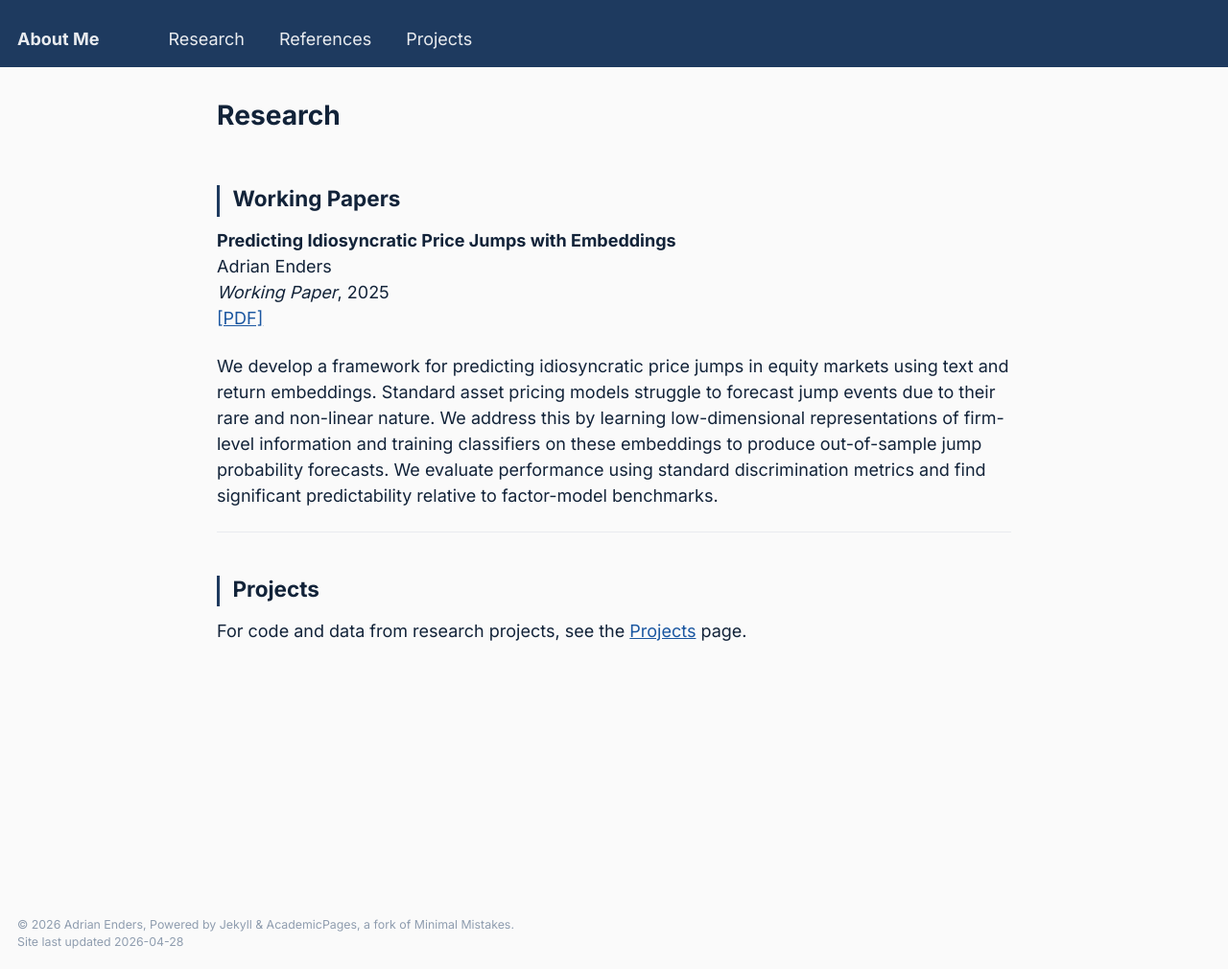
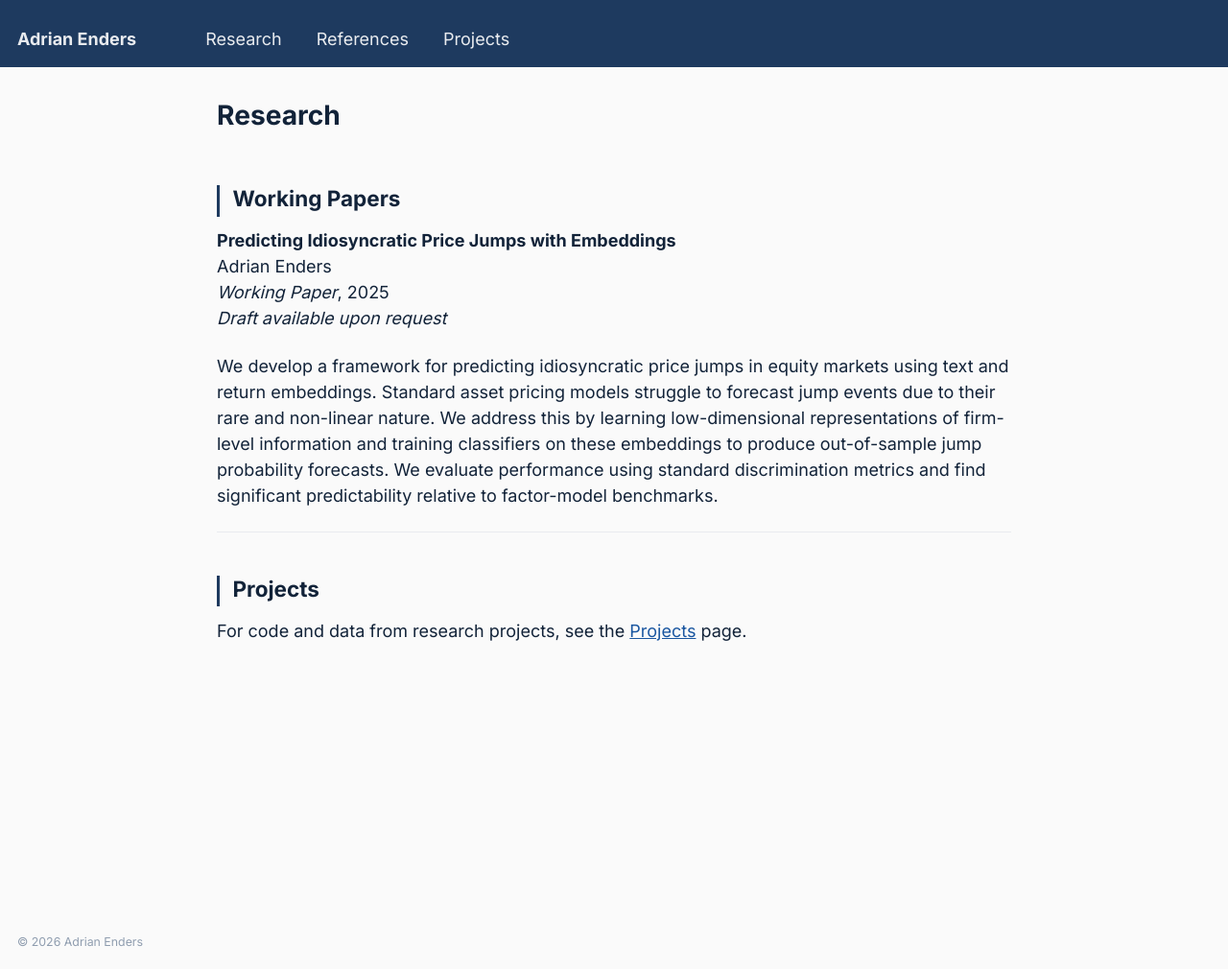
Before and after one commit to ae4292/ae4292.github.io, a Jekyll site: the page built from _pages/Research.md, in a window 1280 px wide and 1010 px high. Shown: the whole window at 96% size. Built offline with Jekyll 4.4.1, drawn with Linux system fonts in a browser that asks for light colours.

Commit message:
Audit fixes: site title, description, sitemap sidebar, research page cleanup, remove terms page
- Fix site title from "About Me" to "Adrian Enders"
- Fix description to "Incoming PhD Student"
- Fix footer: remove AcademicPages/Minimal Mistakes attribution
- sitemap.md: author_profile false
- Research.md: remove stale base_path include, fix PDF placeholder to "draft available upon request"
- Delete template terms.md (Disqus/ads boilerplate, not linked)

Co-Authored-By: Claude Sonnet 4.6 <noreply@anthropic.com>

```diff
--- a/_config.yml
+++ b/_config.yml
@@ -9,10 +9,10 @@
 # Basic Site Settings
 locale                   : "en-US"
 site_theme               : "default"
-title                    : "About Me"
+title                    : "Adrian Enders"
 title_separator          : "-"
 name                     : &name "Adrian Enders"
-description              : &description "PhD Student in Finance, London Business School"
+description              : &description "Incoming PhD Student in Finance, London Business School"
 url                      : https://ae4292.github.io/ # the base hostname & protocol for your site e.g. "https://[your GitHub username].github.io"
 baseurl                  : "" # the subpath of your site, e.g. "/blog"
 repository               : "ae4292/ae4292.github.io"
@@ -25,7 +25,7 @@ author:
   avatar           : "IMG_7462.jpeg"
   name             : "Adrian Enders"
   pronouns         : # example: "she/her"
-  bio              : "Incoming PhD Student in Finance, London Business School | Economist Apprentice at Amazon"
+  bio              : "Incoming PhD Student in Finance, London Business School"
   location         : "Seattle, WA"
   employer         : "Amazon"
   uri              : # URL
--- a/_includes/footer.html
+++ b/_includes/footer.html
@@ -20,6 +20,5 @@
 {% endif %}
 
 <div class="page__footer-copyright">
-  &copy; {{ site.time | date: '%Y' }} {{ site.name | default: site.title }}, {{ site.data.ui-text[site.locale].powered_by | default: "Powered by" }} <a href="http://jekyllrb.com" rel="nofollow">Jekyll</a> &amp; <a href="https://github.com/academicpages/academicpages.github.io">AcademicPages</a>, a fork of <a href="https://mademistakes.com/work/minimal-mistakes-jekyll-theme/" rel="nofollow">Minimal Mistakes</a>.<br />
-  Site last updated {{ "now" | date: '%Y-%m-%d' %}}
+  &copy; {{ site.time | date: '%Y' }} {{ site.name | default: site.title }}
 </div>
--- a/_pages/Research.md
+++ b/_pages/Research.md
@@ -5,14 +5,12 @@ permalink: /Research/
 author_profile: false
 ---
 
-{% include base_path %}
-
 ## Working Papers
 
 **Predicting Idiosyncratic Price Jumps with Embeddings**
 <br>Adrian Enders
 <br>*Working Paper*, 2025
-<br>[[PDF]](/files/Adrian_Enders_CV.pdf) <!-- replace with paper link when available -->
+<br>*Draft available upon request*
 
 We develop a framework for predicting idiosyncratic price jumps in equity markets using text and return embeddings. Standard asset pricing models struggle to forecast jump events due to their rare and non-linear nature. We address this by learning low-dimensional representations of firm-level information and training classifiers on these embeddings to produce out-of-sample jump probability forecasts. We evaluate performance using standard discrimination metrics and find significant predictability relative to factor-model benchmarks.
 
```
Also changed, not shown: _pages/sitemap.md (+1 -1 lines), _pages/terms.md (deleted, +0 -39 lines), .omc/state/idle-notif-cooldown.json (added), .omc/state/last-tool-error.json (added).
